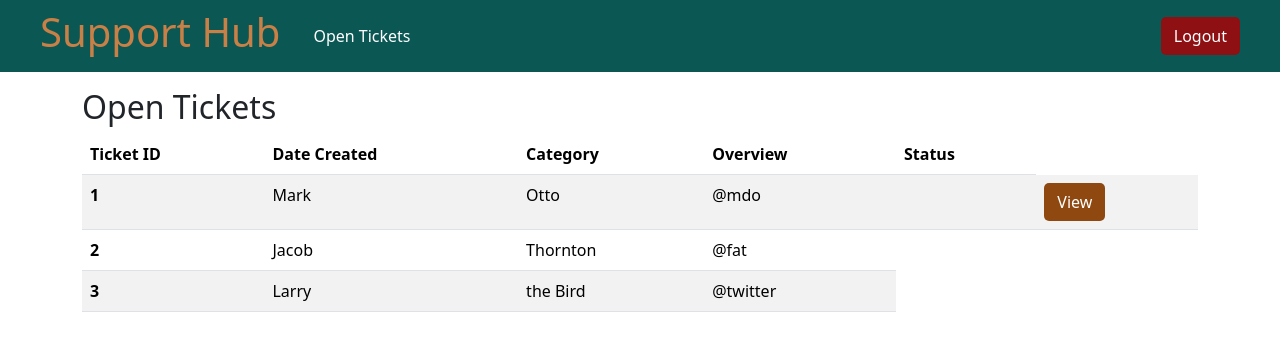
After one commit to Ra-Wh/fictional-umbrella, a Flask app: page /open-tickets in a window 1280 px wide. The commit adds this page. Shown: the top 351 px of the page. Run offline with Flask 3, Linux system fonts and the light colour scheme; the visitor is signed in with stand-in values (Sample User, id 1).

Commit message:
basic open ticket page (#28)

```diff
--- a/app/routes.py
+++ b/app/routes.py
@@ -88,3 +88,8 @@ def create():
 def view():
     form=AddCommentForm()
     return render_template('view.html', title='view ticket', form=form, base_template=get_base_template())
+
+@app.route('/open-tickets', methods=['GET', 'POST'])
+@login_required
+def open_tickets():
+    return render_template('open.html', title='Open Tickets', base_template=get_base_template())
--- a/app/static/styles.css
+++ b/app/static/styles.css
@@ -56,6 +56,15 @@
     background-color: var(--tertiary-color-2) !important;
     color: white !important;
     box-shadow: 0px 0px 10px grey !important;
+}
+
+.button-navbar {
+    color: white
+}
+
+.button-navbar:hover {
+   text-decoration: underline;
+   color: white;
 }
 
 /* Backgrounds */
--- a/app/templates/base.html
+++ b/app/templates/base.html
@@ -18,8 +18,11 @@
     </head>
     <body>
         <nav class="navbar navbar-expand-lg navbar-light navbar-bg">
-            <div>
+            <div style="display: flex; justify-content: space-between; align-items: top; gap: 20px">
                 <h1 class="navbar-heading">Support Hub</h1>
+                <button class="btn button-navbar" type="button" onclick="window.location.href='{{ url_for('open_tickets') }}'">
+                    Open Tickets
+                </button>
             </div>
             <div style="display: flex; gap: 20px;">
                 <form action="{{ url_for('logout') }}" method="POST">
--- a/app/templates/create.html
+++ b/app/templates/create.html
@@ -4,7 +4,7 @@
     <body>
         <form action="" method="post" novalidate>
             {{ form.hidden_tag() }}
-        <div style="display: flex; justify-content: space-between; align-items: top;"">
+        <div style="display: flex; justify-content: space-between; align-items: top;">
         <h1>Create</h1>
             <div>
                 <button type="submit" class="btn button-primary">
--- /dev/null
+++ b/app/templates/open.html
@@ -0,0 +1,42 @@
+{% extends base_template %}
+
+{% block content %}
+    <h2>Open Tickets</h2>
+    <table class="table table-striped">
+    <thead>
+        <tr>
+        <th scope="col">Ticket ID</th>
+        <th scope="col">Date Created</th>
+        <th scope="col">Category</th>
+        <th scope="col">Overview</th>
+        <th scope="col">Status</th>
+        </tr>
+    </thead>
+    <tbody>
+        <tr>
+        <th scope="row">1</th>
+        <td>Mark</td>
+        <td>Otto</td>
+        <td>@mdo</td>
+        <td></td>
+        <td>
+            <button type="button" class="btn button-secondary" style="align-self: flex-start;" onclick="window.location.href='{{ url_for('view') }}'">
+                View
+            </button>
+        </td>
+        </tr>
+        <tr>
+        <th scope="row">2</th>
+        <td>Jacob</td>
+        <td>Thornton</td>
+        <td>@fat</td>
+        </tr>
+        <tr>
+        <th scope="row">3</th>
+        <td>Larry</td>
+        <td>the Bird</td>
+        <td>@twitter</td>
+        </tr>
+    </tbody>
+    </table>
+{% endblock %}
```
